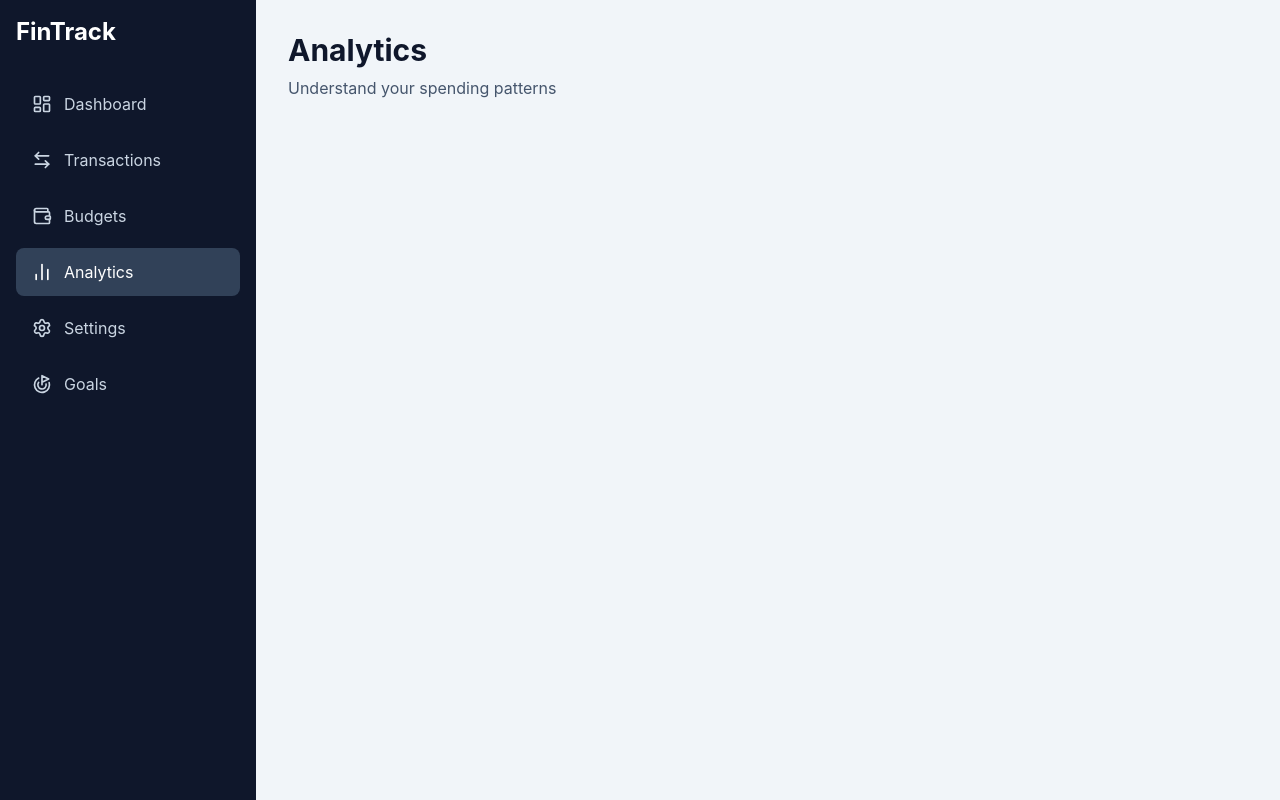
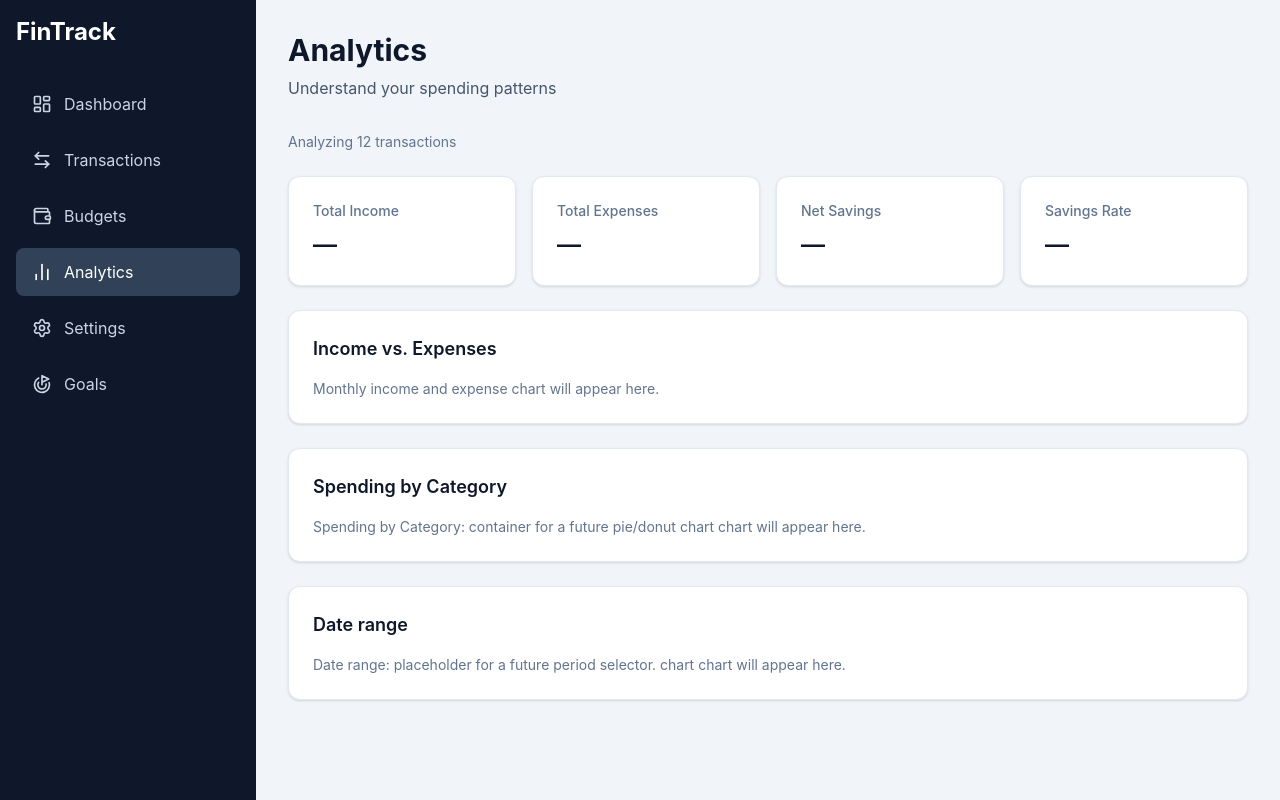
Before and after one commit to krishnadiamesso/personal-finance-dashboard, a React (Vite) app: page / in a window 1280 px wide. Both pictures are taken after a click on the button "Analytics". Built offline with nearby package versions, Linux system fonts and the light colour scheme.

Commit message:
add Analytics component to display transaction analysis and integrate into App component

```diff
--- a/src/App.tsx
+++ b/src/App.tsx
@@ -9,6 +9,7 @@ import { mockBudgets, mockTransactions } from "./data/mockData.ts";
 import type { Transaction } from "./types/transaction.ts";
 import Budgets from "./pages/Budgets.tsx";
 import type { Budget } from "./types/budget.ts";
+import Analytics from "./pages/Analytics.tsx";
 
 const pageTitles: Record<Page, string> = {
   dashboard: "Dashboard",
@@ -97,6 +98,7 @@ function App() {
         {currentPage === "budgets" && (
           <Budgets transactions={transactions} budgets={budgets} setBudgets={setBudgets} />
         )}
+        {currentPage === "analytics" && <Analytics transactions={transactions} />}
       </main>
     </div>
   );
--- /dev/null
+++ b/src/pages/Analytics.tsx
@@ -0,0 +1,45 @@
+import type { Transaction } from "../types/transaction.ts";
+
+interface AnalyticsProps {
+  transactions: Transaction[];
+}
+
+export default function Analytics({ transactions }: AnalyticsProps) {
+  return (
+    <div className="space-y-6">
+      <p className="text-sm text-slate-500">Analyzing {transactions.length} transactions</p>
+      <section className="grid grid-cols-1 gap-4 sm:grid-cols-2 xl:grid-cols-4">
+        {["Total Income", "Total Expenses", "Net Savings", "Savings Rate"].map((title) => (
+          <div key={title} className="rounded-xl border border-slate-200 bg-white p-6 shadow-sm">
+            <h2 className="text-sm font-medium text-slate-500">{title}</h2>
+            <p className="mt-2 text-2xl font-semibold text-slate-900">—</p>
+          </div>
+        ))}
+      </section>
+
+      <section className="rounded-xl border border-slate-200 bg-white p-6 shadow-sm">
+        <h2 className="text-lg font-semibold text-slate-900">Income vs. Expenses</h2>
+
+        <p className="mt-4 text-sm text-slate-500">
+          Monthly income and expense chart will appear here.
+        </p>
+      </section>
+
+      <section className="rounded-xl border border-slate-200 bg-white p-6 shadow-sm">
+        <h2 className="text-lg font-semibold text-slate-900">Spending by Category</h2>
+
+        <p className="mt-4 text-sm text-slate-500">
+          Spending by Category: container for a future pie/donut chart chart will appear here.
+        </p>
+      </section>
+
+      <section className="rounded-xl border border-slate-200 bg-white p-6 shadow-sm">
+        <h2 className="text-lg font-semibold text-slate-900">Date range</h2>
+
+        <p className="mt-4 text-sm text-slate-500">
+          Date range: placeholder for a future period selector. chart chart will appear here.
+        </p>
+      </section>
+    </div>
+  );
+}
```
